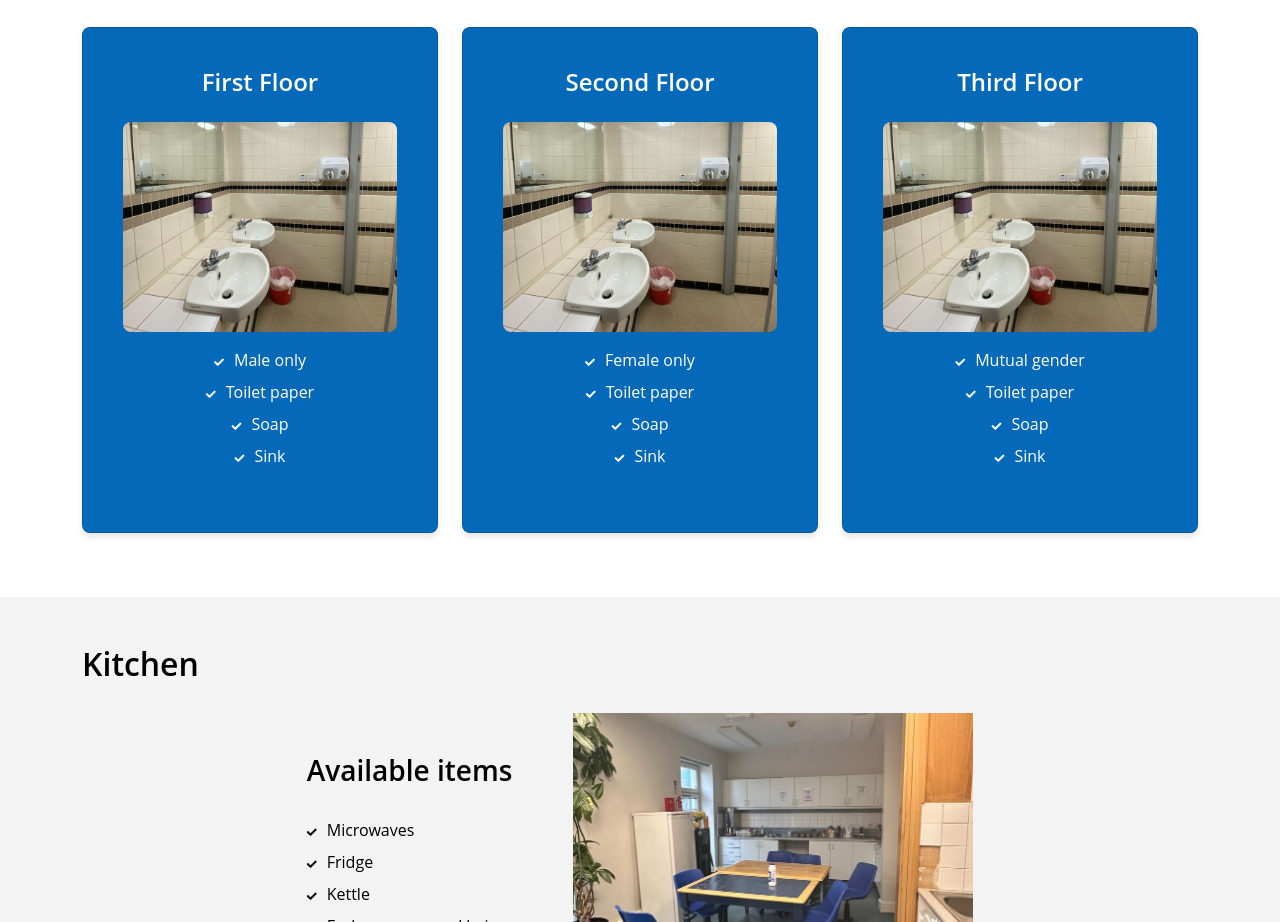
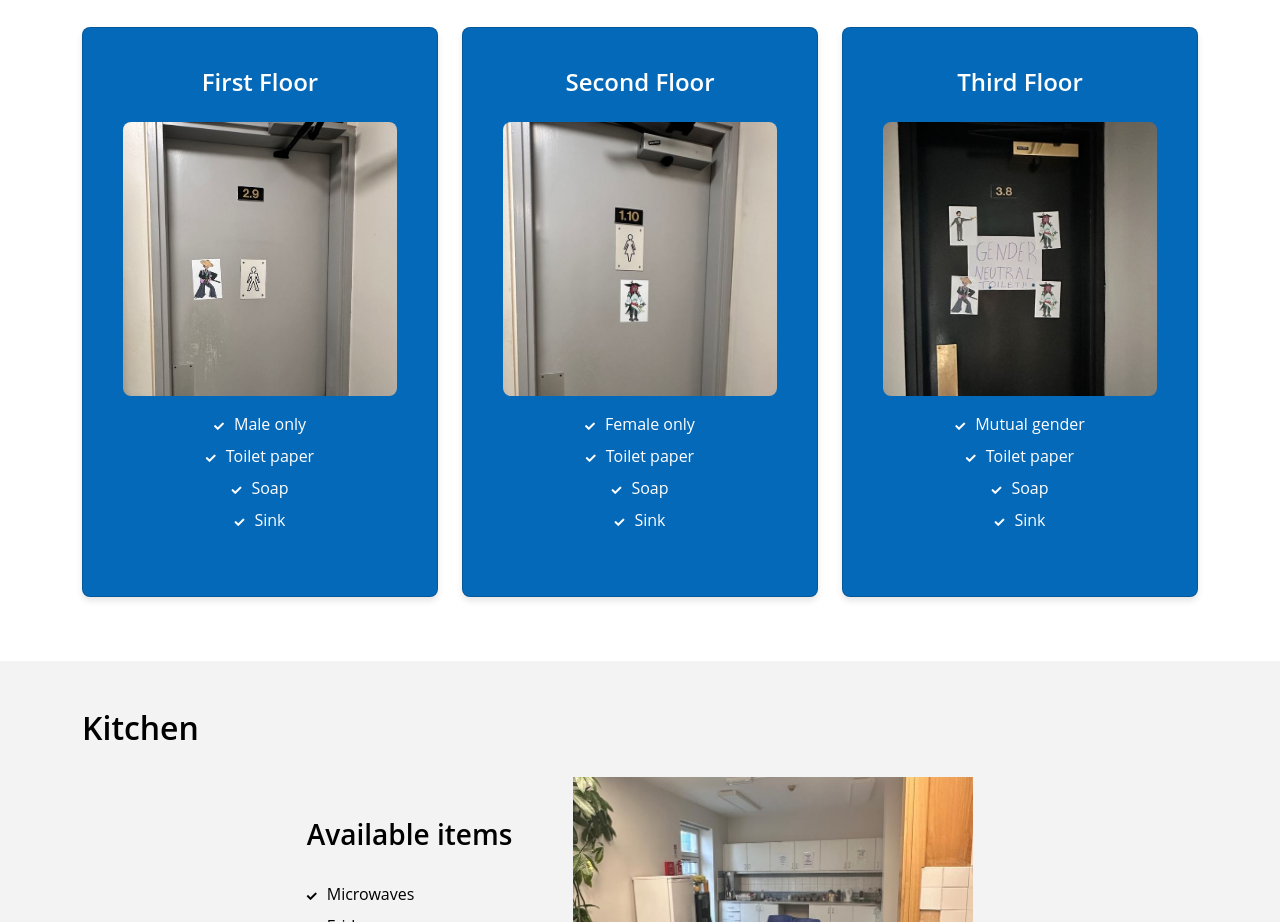
Before and after one commit to nithyalokuge/Westland-Square-Building, a plain HTML site: page src/Facilities.html in a window 1280 px wide. Shown: the part 3276-4198 px from the top of the page. Drawn offline with nearby package versions, Linux system fonts and the light colour scheme.

Commit message:
Updated restrooms pics

```diff
--- a/src/Facilities.html
+++ b/src/Facilities.html
@@ -220,7 +220,7 @@
                 <div class="row">
                     <div class="col-md-4 mb-3">
                         <div class="card"> <h3>First Floor</h3>
-                            <img src="../assets/img/restroom.JPG" alt="First floor restroom image">
+                            <img src="../assets/img/restroom2.JPG" alt="First floor restroom image">
                             <ul class="list-unstyled">
                                 <li class="mb-2 mt-3"><i class="fas fa-check"></i>Male only</li>
                                 <li class="mb-2"><i class="fas fa-check"></i>Toilet paper</li>
@@ -231,7 +231,7 @@
                     </div>
                     <div class="col-md-4 mb-3">
                         <div class="card"> <h3>Second Floor</h3>
-                            <img src="../assets/img/restroom.JPG" alt="Second floor restroom image">
+                            <img src="../assets/img/restroom1.JPG" alt="Second floor restroom image">
                             <ul class="list-unstyled">
                                 <li class="mb-2 mt-3"><i class="fas fa-check"></i>Female only</li>
                                 <li class="mb-2"><i class="fas fa-check"></i>Toilet paper</li>
@@ -242,7 +242,7 @@
                     </div>
                     <div class="col-md-4 mb-3">
                         <div class="card"> <h3>Third Floor</h3>
-                            <img src="../assets/img/restroom.JPG" alt="Third floor restroom image">
+                            <img src="../assets/img/restroom3.JPG" alt="Third floor restroom image">
                             <ul class="list-unstyled">
                                 <li class="mb-2 mt-3"><i class="fas fa-check"></i>Mutual gender</li>
                                 <li class="mb-2"><i class="fas fa-check"></i>Toilet paper</li>
```
Also changed, not shown: assets/img/restroom.JPG (deleted), assets/img/restroom1.jpg (added), assets/img/restroom2.jpg (added), assets/img/restroom3.jpg (added).
